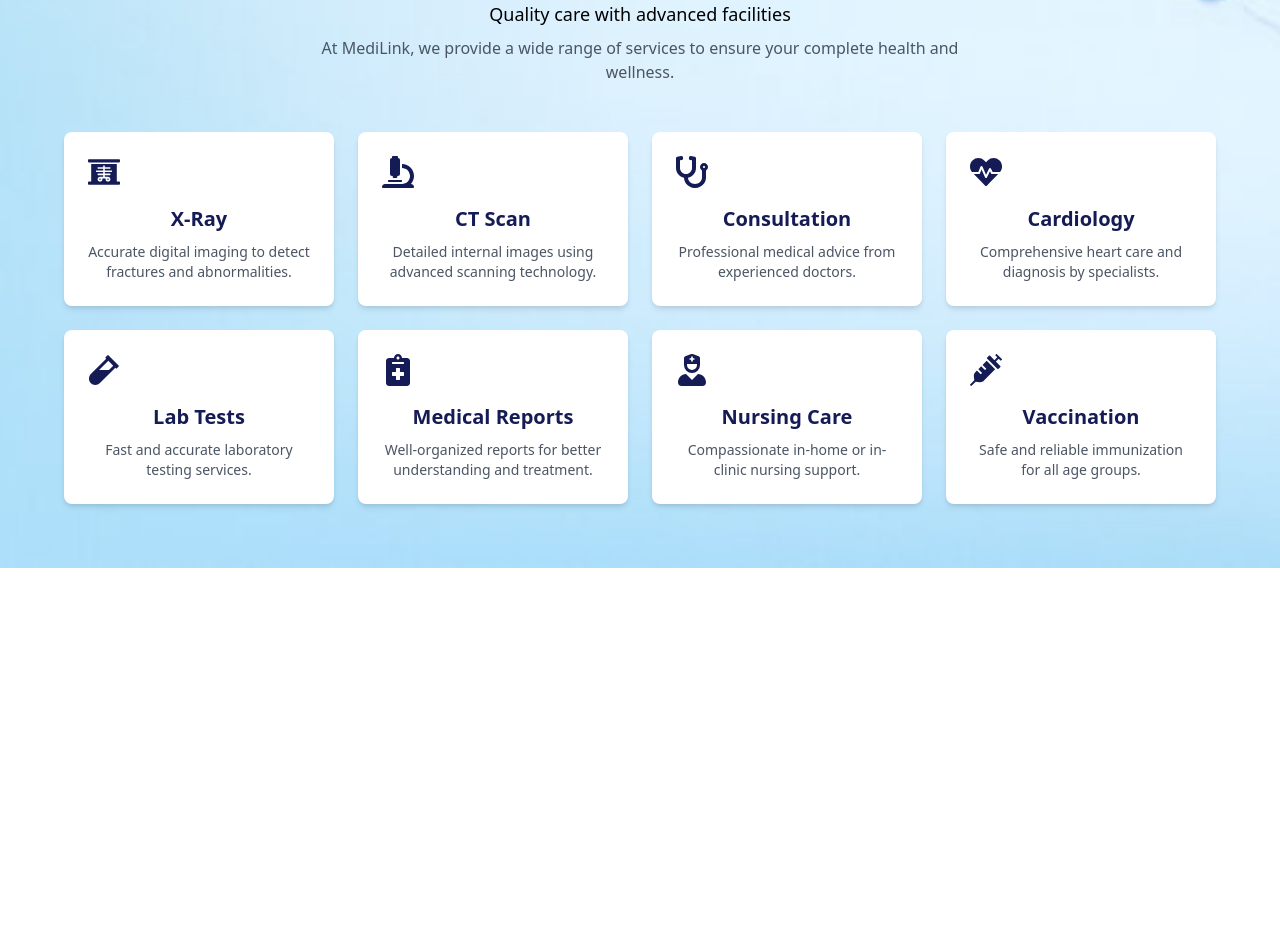
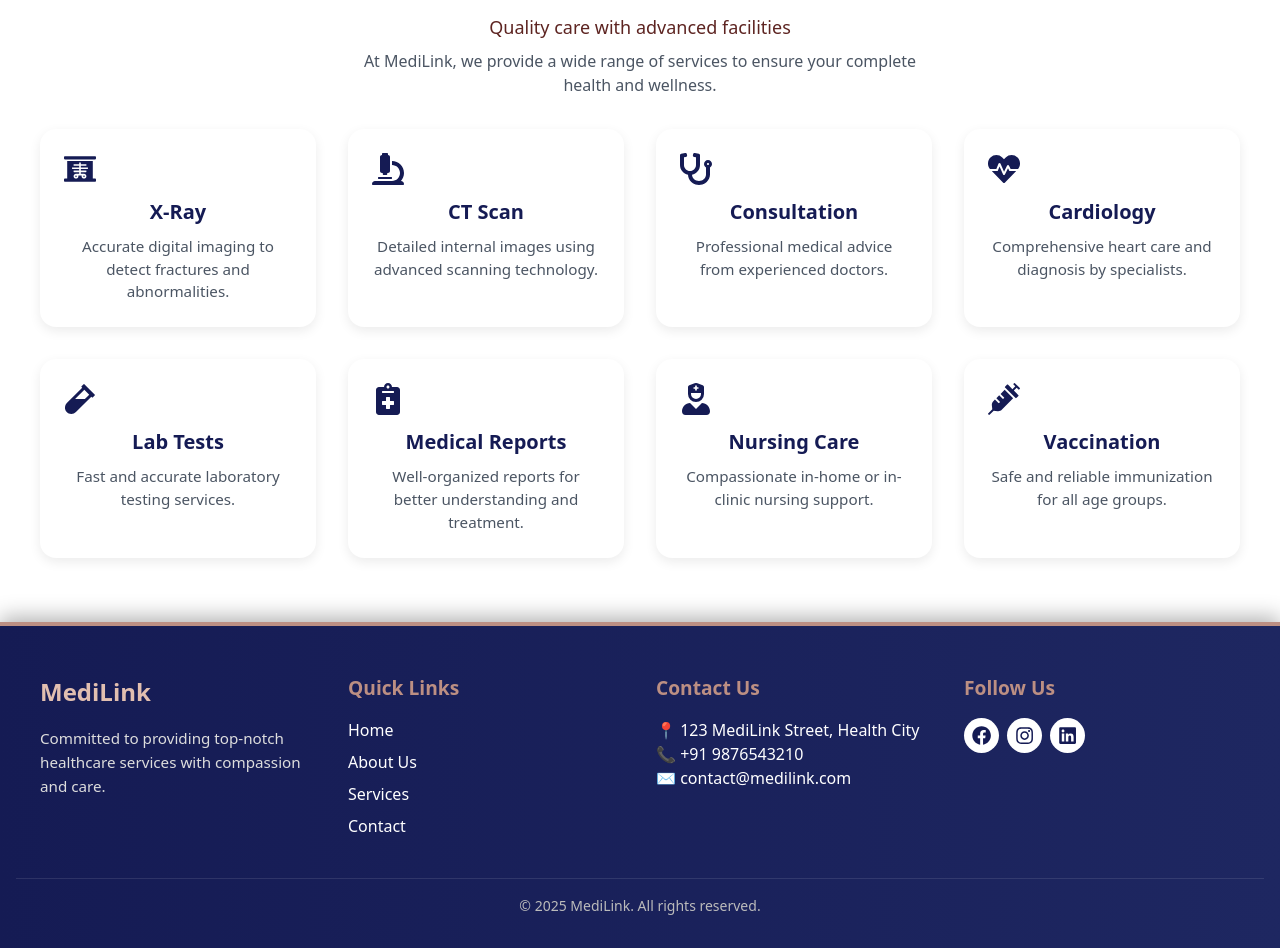
Before and after one commit to SalviVishakha/Medilink-, a React (Create React App) app in the folder frontend/: page / in a window 1280 px wide. Shown: the part 1341-2289 px from the top of the page. Before the commit the page ends 1909 px from the top, so only its background shows below. Built offline with nearby package versions, Linux system fonts and the light colour scheme; the HTML template or start-up script is replaced by a standard one.

Commit message:
service updated

```diff
--- a/frontend/src/components/Services.jsx
+++ b/frontend/src/components/Services.jsx
@@ -9,6 +9,9 @@
   FaNotesMedical,
   FaUserNurse,
   FaSyringe,
+  FaFacebook,
+  FaInstagram,
+  FaLinkedin
 } from 'react-icons/fa';
 
 const services = [
@@ -56,28 +59,66 @@
 
 const Services = () => {
   return (
-    <section className="services-section relative py-16 px-4 bg-cover bg-center bg-no-repeat">
-      <div className="max-w-6xl mx-auto text-center mb-12">
-        <h2 className="text-5xl font-bold text-[#151B54] mb-2">Our Services</h2>
-        <p className="text-lg text-[#5d2421] font-medium mb-2">Quality care with advanced facilities</p>
-        <p className="text-gray-600 max-w-2xl mx-auto">
+    <>
+      {/* Services Section */}
+      <section className="services-section">
+        <div className="services-heading">
+          <h2>Our Services</h2>
+          <p className="services-subheading">Quality care with advanced facilities</p>
+          <p className="services-desc">
             At MediLink, we provide a wide range of services to ensure your complete health and wellness.
           </p>
         </div>
 
-      <div className="grid grid-cols-1 sm:grid-cols-2 md:grid-cols-4 gap-6 max-w-6xl mx-auto">
+        <div className="services-grid">
           {services.map((service, index) => (
-          <div
-            key={index}
-            className="bg-white p-6 rounded-lg shadow-md text-center hover:shadow-lg transition"
-          >
+            <div key={index} className="service-card">
               {service.icon}
-            <h3 className="mt-4 service-name">{service.name}</h3>
-            <p className="mt-2 text-gray-600 text-sm">{service.description}</p>
+              <h3 className="service-name">{service.name}</h3>
+              <p className="service-text">{service.description}</p>
             </div>
           ))}
         </div>
       </section>
+
+      {/* Footer Section */}
+      <footer className="footer-section">
+        <div className="footer-grid">
+          <div>
+            <h3 className="footer-title">MediLink</h3>
+            <p className="footer-text">
+              Committed to providing top-notch healthcare services with compassion and care.
+            </p>
+          </div>
+          <div>
+            <h4 className="footer-subtitle">Quick Links</h4>
+            <ul className="footer-links">
+              <li><a href="/">Home</a></li>
+              <li><a href="/about">About Us</a></li>
+              <li><a href="/services">Services</a></li>
+              <li><a href="/contact">Contact</a></li>
+            </ul>
+          </div>
+          <div>
+            <h4 className="footer-subtitle">Contact Us</h4>
+            <p>📍 123 MediLink Street, Health City</p>
+            <p>📞 +91 9876543210</p>
+            <p>✉️ contact@medilink.com</p>
+          </div>
+          <div>
+            <h4 className="footer-subtitle">Follow Us</h4>
+            <div className="footer-social">
+              <a href="https://facebook.com" target="_blank" rel="noreferrer"><FaFacebook /></a>
+              <a href="https://instagram.com" target="_blank" rel="noreferrer"><FaInstagram /></a>
+              <a href="https://linkedin.com" target="_blank" rel="noreferrer"><FaLinkedin /></a>
+            </div>
+          </div>
+        </div>
+        <div className="footer-bottom">
+          &copy; {new Date().getFullYear()} MediLink. All rights reserved.
+        </div>
+      </footer>
+    </>
   );
 };
 
--- a/frontend/src/pages/Home.css
+++ b/frontend/src/pages/Home.css
@@ -2,8 +2,8 @@
 .home-container {
   min-height: 100vh;
   background-image: url('../assets/bg.jpg');
-  background-size: cover;
-  background-position: center center;
+   background-size: contain;
+  /* background-position: center center; */
   background-repeat: no-repeat;
   image-rendering: auto;
   display: flex;
@@ -150,20 +150,171 @@
 }
 
 /* Home.css */
+.services-section {
+  /* background-image: url('../assets/bg3.jpeg'); */
+  background-size: cover;
+  background-position: center;
+  background-repeat: no-repeat;
+  padding: 4rem 1rem;
+  color: #151B54;
+}
+
+.services-heading {
+  text-align: center;
+  margin-bottom: 2rem;
+}
+
+.services-heading h2 {
+  font-size: 2.75rem;
+  font-weight: bold;
+  color: #151B54;
+}
+
+.services-subheading {
+  color: #5d2421;
+  font-size: 1.125rem;
+  margin-bottom: 0.5rem;
+}
+
+.services-desc {
+  color: #4b5563;
+  font-size: 1rem;
+  max-width: 600px;
+  margin: 0 auto;
+}
+
+.services-grid {
+  display: grid;
+  grid-template-columns: repeat(auto-fit, minmax(220px, 1fr));
+  gap: 2rem;
+  max-width: 1200px;
+  margin: 0 auto;
+}
+
+.service-card {
+  background-color: white;
+  padding: 1.5rem;
+  border-radius: 1rem;
+  text-align: center;
+  box-shadow: 0 4px 12px rgba(0, 0, 0, 0.08);
+  transition: all 0.3s ease;
+}
+
+.service-card:hover {
+  box-shadow: 0 8px 20px rgba(0, 0, 0, 0.12);
+}
+
 .service-icon {
+  font-size: 2rem;
   color: #151B54;
-  font-size: 2rem; /* equivalent to Tailwind's text-4xl */
+  margin-bottom: 0.75rem;
 }
 
 .service-name {
-  color: #151B54;
   font-weight: 600;
-  font-size: 1.25rem; /* equivalent to text-xl */
+  font-size: 1.25rem;
 }
 
-.services-section h2{
-  font-size: 2.75rem;
+.service-text {
+  font-size: 0.95rem;
+  color: #4b5563;
+  margin-top: 0.5rem;
+}
+
+/* Footer Styles */
+.footer-section {
+  background: linear-gradient(to right, #151B54, #1e2761);
+  color: white;
+  padding: 3rem 1rem 2rem;
+  border-top: 4px solid #bc8f83;
+  box-shadow: 0 -5px 20px rgba(0, 0, 0, 0.3);
+}
+
+.footer-grid {
+  display: grid;
+  grid-template-columns: repeat(auto-fit, minmax(220px, 1fr));
+  gap: 2rem;
+  max-width: 1200px;
+  margin: 0 auto;
+}
+
+.footer-title {
+  font-size: 1.5rem;
   font-weight: bold;
-  color: #151B54; /* Dark blue */
+  margin-bottom: 1rem;
+  color: #e1bfb0;
+}
 
+.footer-subtitle {
+  font-size: 1.2rem;
+  font-weight: 600;
+  margin-bottom: 1rem;
+  color: #bc8f83;
 }
+
+.footer-text {
+  font-size: 0.95rem;
+  color: #ddd;
+  line-height: 1.6;
+}
+
+.footer-links {
+  list-style: none;
+  padding: 0;
+}
+
+.footer-links li {
+  margin-bottom: 0.5rem;
+}
+
+.footer-links a {
+  color: white;
+  text-decoration: none;
+  transition: color 0.3s ease;
+}
+
+.footer-links a:hover {
+  color: #bc8f83;
+}
+
+.footer-contact p {
+  margin-bottom: 0.5rem;
+  font-size: 0.95rem;
+  display: flex;
+  align-items: center;
+  gap: 0.5rem;
+}
+
+.footer-contact p svg {
+  color: #bc8f83;
+  font-size: 1.1rem;
+}
+
+.footer-social a {
+  display: inline-flex;
+  justify-content: center;
+  align-items: center;
+  background-color: white;
+  color: #151B54;
+  font-size: 1.2rem;
+  border-radius: 50%;
+  width: 35px;
+  height: 35px;
+  margin-right: 0.5rem;
+  transition: all 0.3s ease;
+  text-decoration: none;
+}
+
+.footer-social a:hover {
+  background-color: #bc8f83;
+  color: white;
+}
+
+.footer-bottom {
+  text-align: center;
+  margin-top: 2rem;
+  font-size: 0.875rem;
+  color: #bbb;
+  border-top: 1px solid rgba(255, 255, 255, 0.1);
+  padding-top: 1rem;
+}
```
Lines whose indentation alone changed are shown as unchanged.
